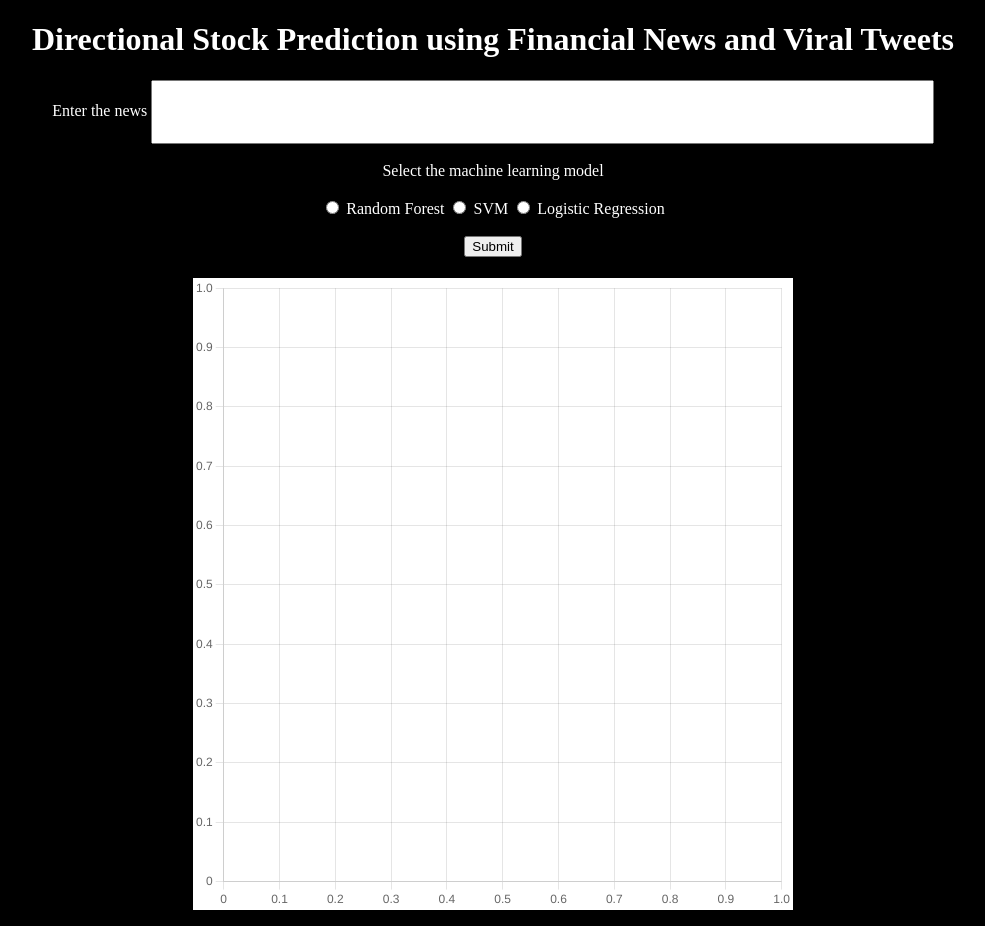
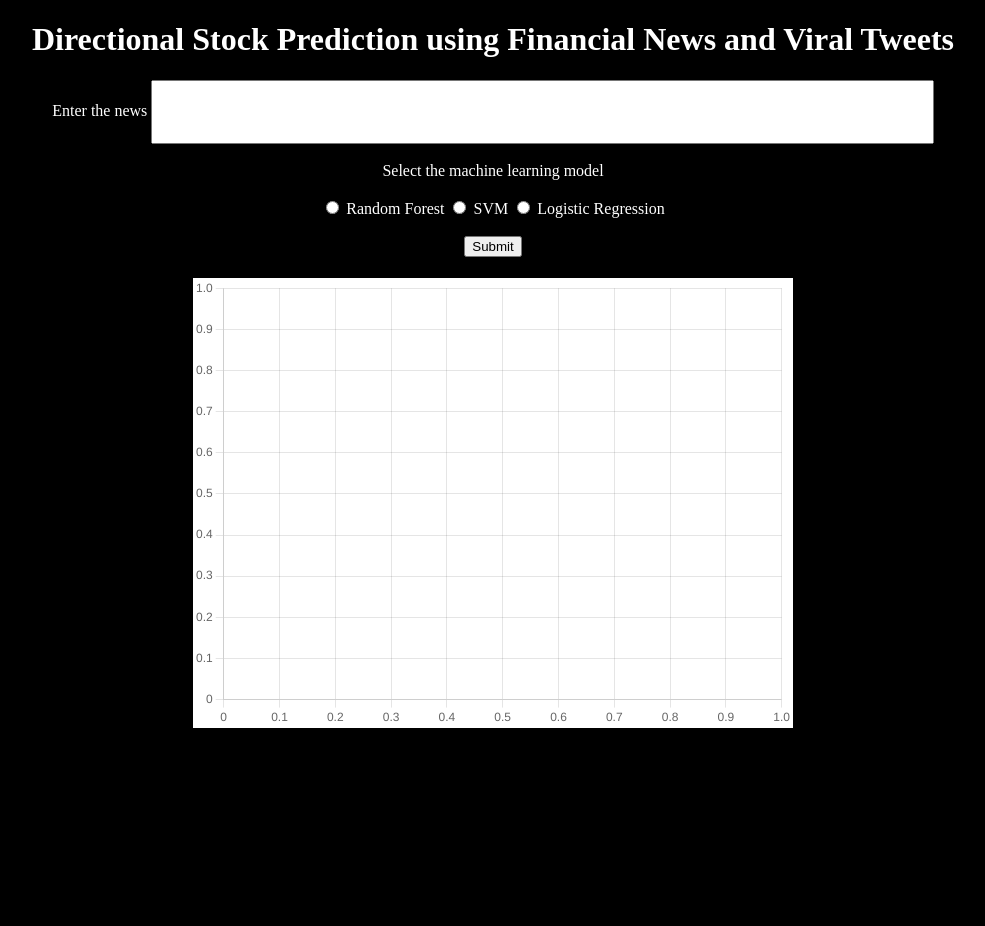
Before and after one commit to SoulReaperO3/SWMProjectStockPrediction, a website: page index.html in a window 1280 px wide. Shown: the whole page, without its empty margins (147-1132 px from the left). After the commit the page ends 800 px from the top, so only its background shows below. Drawn offline with nearby package versions, Linux system fonts and the light colour scheme.

Commit message:
Update index.html

```diff
--- a/index.html
+++ b/index.html
@@ -28,7 +28,7 @@
 
 <script src="https://cdnjs.cloudflare.com/ajax/libs/Chart.js/3.7.1/chart.min.js" integrity="sha512-QSkVNOCYLtj73J4hbmVoOV6KVZuMluZlioC+trLpewV8qMjsWqlIQvkn1KGX2StWvPMdWGBqim1xlC8krl1EKQ==" crossorigin="anonymous" referrerpolicy="no-referrer"></script>
 <p align="center">
-<canvas id="myChart" style="width:100%;max-width:600px;background:#ffffff;" ></canvas>
+<canvas id="myChart" style="width:100%;max-width:600px;background:#ffffff;max-height:450px" ></canvas>
 </p>
 <script type="text/javascript" src="main.js"></script>
 
```
